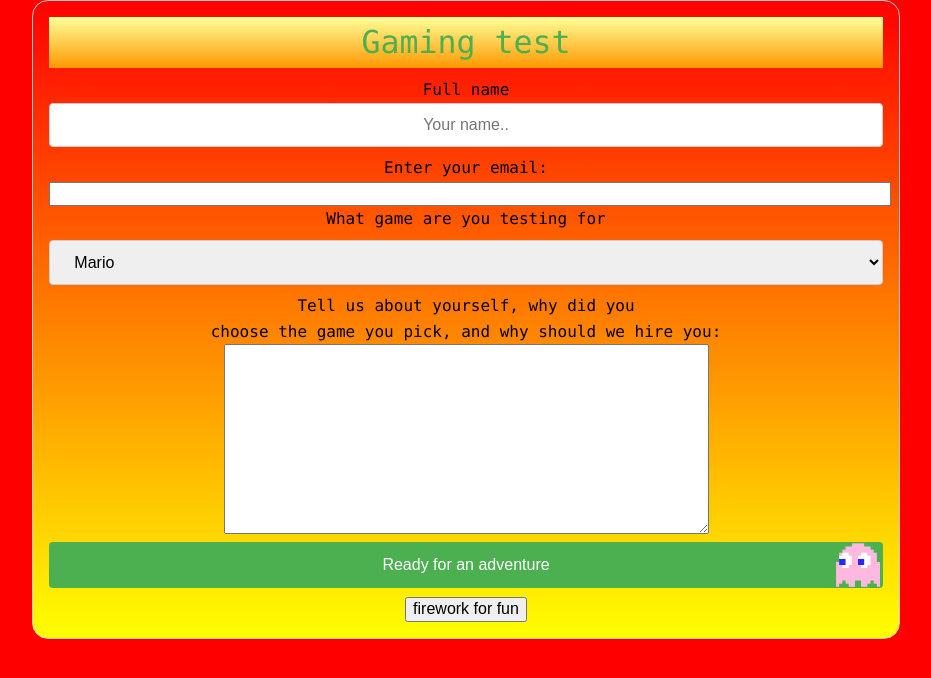
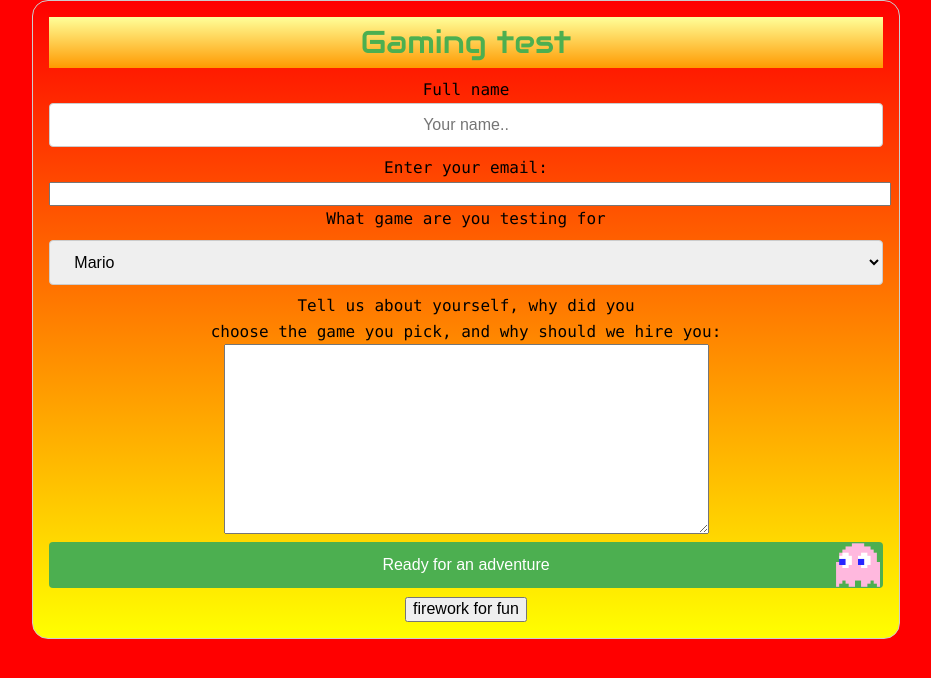
Before and after one commit to itdm-362-courtland/project-1-final, a plain HTML site: page index.html in a window 1280 px wide. Shown: the whole page, without its empty margins (174-1105 px from the left). Drawn offline with Linux system fonts and the light colour scheme.

Commit message:
h1 chnage

```diff
--- a/css.css
+++ b/css.css
@@ -72,16 +72,9 @@
    margin-bottom: 0.3092em;
 color: #4CAF50;
 background: linear-gradient(to top, #ff9900 0%,#ffff99 100%);
+font-family: "Audiowide", sans-serif;
 		}
-@font-face {
-   font-family: myFirstFont;
-   src: url(sansation_bold.woff);
-   font-weight: bold;
-}
 
-* {
-   font-family: myFirstFont;
-}
 @media only screen and (min-width: 800px) {
   body {
     background-color: red;
--- a/index.html
+++ b/index.html
@@ -7,6 +7,7 @@
   <meta name="viewport" content="width=device-width, initial-scale=1.0" />
   <link rel="stylesheet" media="screen" href="meyers_and_normalize-form_reset.css" />
   <link rel="stylesheet" media="screen" href="css.css" />
+  <link rel="stylesheet" href="https://fonts.googleapis.com/css?family=Audiowide">
 </head>
 <body>
 <div id="myDIV">
```
